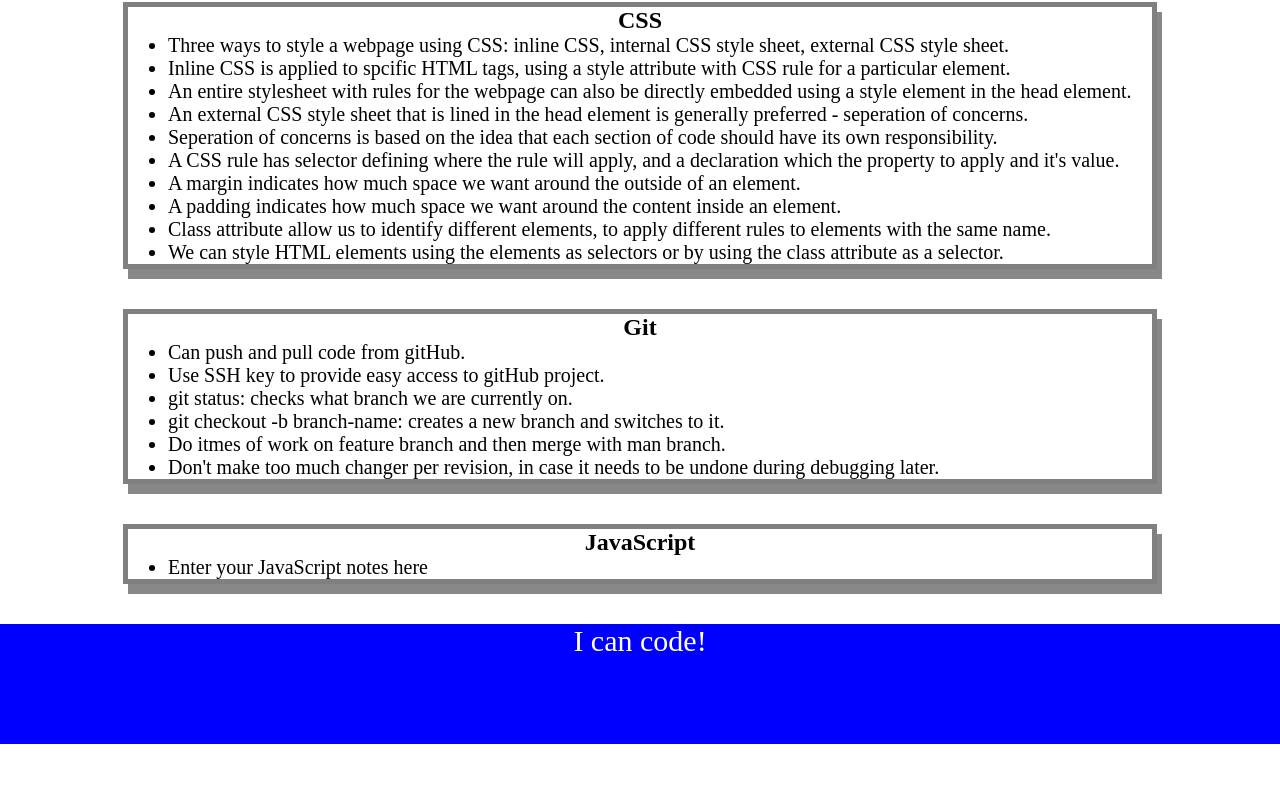
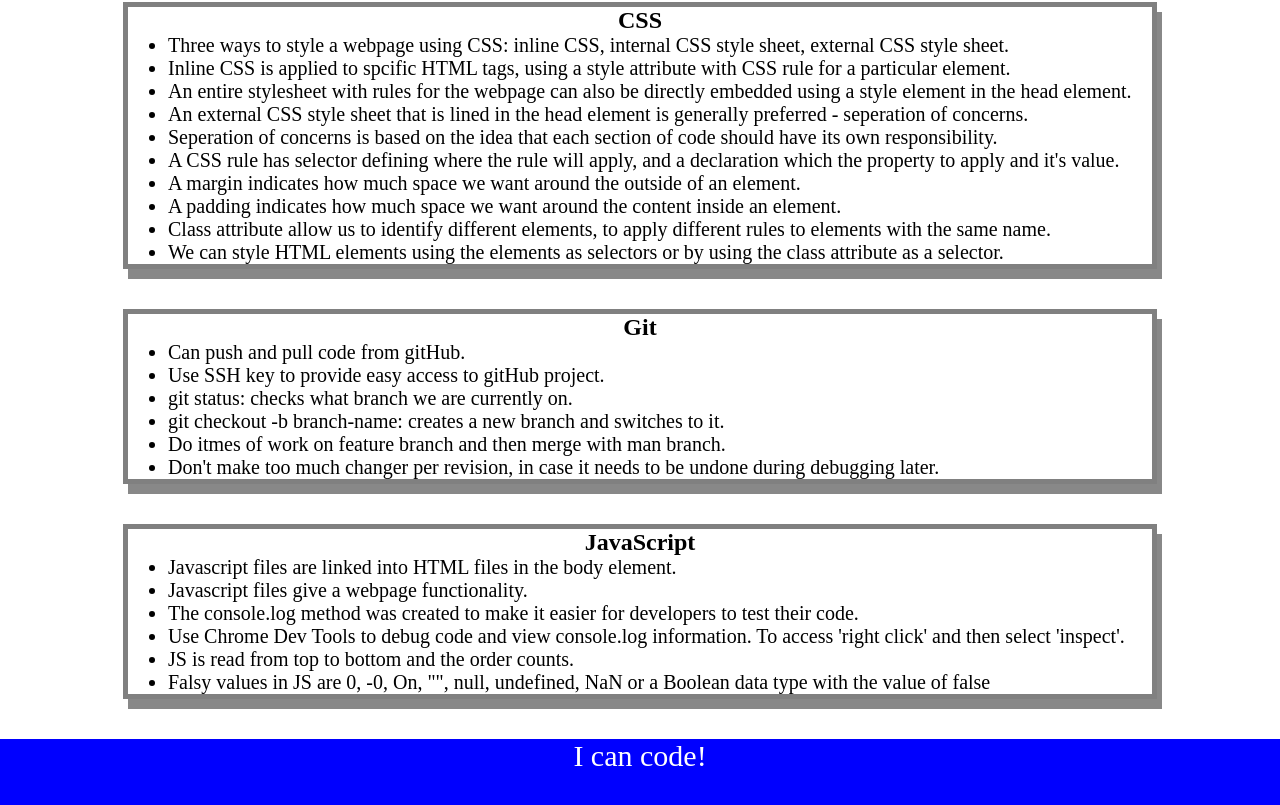
Before and after one commit to AvocadoCoding/prework-study-guide, a plain HTML site: page index.html in a window 1280 px wide. Shown: the part 373-1178 px from the top of the page. Before the commit the page ends 1117 px from the top, so only its background shows below. Drawn offline with Linux system fonts and the light colour scheme.

Commit message:
<JS added topics and for loop>

```diff
--- /dev/null
+++ b/assets/script.js
@@ -0,0 +1,17 @@
+var topics = ['HTML', 'CSS', 'Git', 'JavaScript'];
+for(var x = 0; x < topics.length; x++) {
+    console.log(topics[x]);
+   }
+   /*
+if (topic === 'HTML') {
+  console.log("Let's study HTML!");
+} else if (topic === 'CSS') {
+  console.log("Let's study CSS!");
+} else if (topic === 'Git') {
+  console.log("Let's study Git!");
+} else if (topic === 'JavaScript') {
+  console.log("Let's study JavaScript!");
+} else {
+  console.log('Please try again!');
+}
+*/
--- a/index.html
+++ b/index.html
@@ -11,6 +11,7 @@
     <header id="header">
       <h1>Prework Study Guide</h1>
       <img src="./assets/bowtie-cat.png" alt="Profile image of cat wearing a bow tie." />
+      <h2>✨ Open the Console to See What's Happening ✨</h2>
     </header>
     <main>
       <section class="card" id="html-section">
@@ -57,7 +58,12 @@
       <section class="card" id="javascript-section">
         <h2>JavaScript</h2>
         <ul>
-          <li>Enter your JavaScript notes here</li>
+          <li>Javascript files are linked into HTML files in the body element.</li>
+          <li>Javascript files give a webpage functionality.</li>
+          <li>The console.log method was created to make it easier for developers to test their code.</li>
+          <li>Use Chrome Dev Tools to debug code and view console.log information. To access 'right click' and then select 'inspect'.</li>
+          <li>JS is read from top to bottom and the order counts.</li>
+          <li>Falsy values in JS are 0, -0, On, "", null, undefined, NaN or a Boolean data type with the value of false</li>
         </ul>
       </section>
     </main>
@@ -65,5 +71,6 @@
     <footer>
       <p>I can code!</p>
     </footer>
+    <script src="./assets/script.js"></script>
   </body>
 </html>
```
